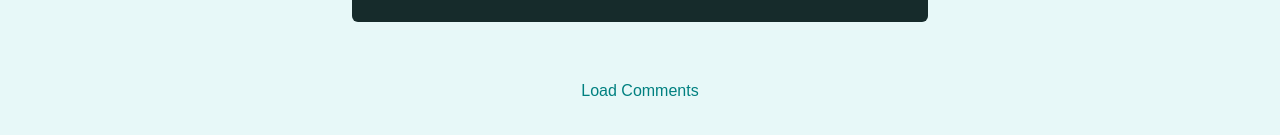
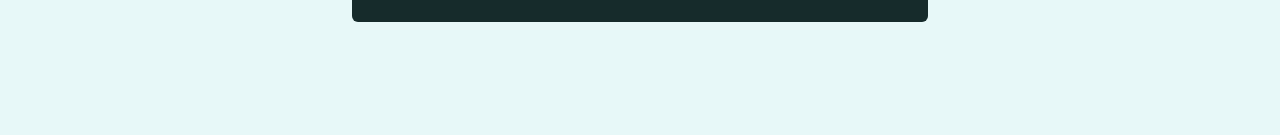
Before and after one commit to Dgvalerio/multi-page-spa-with-router-react-tcg, a React (Create React App) app: page /quotes/q1 in a window 1280 px wide. Shown: the part 355-490 px from the top of the page. Built offline with nearby package versions, Linux system fonts and the light colour scheme; the HTML template or start-up script is replaced by a standard one.

Commit message:
Class 286 - Writing More Flexible Routing Code

```diff
--- a/package.json
+++ b/package.json
@@ -12,7 +12,7 @@
     "@types/react-dom": "^17.0.9",
     "react": "^17.0.1",
     "react-dom": "^17.0.1",
-    "react-router-dom": "^5.2.0",
+    "react-router-dom": "^5.1.2",
     "react-scripts": "4.0.1",
     "typescript": "^4.3.5",
     "web-vitals": "^0.2.4"
@@ -114,7 +114,7 @@
     ]
   },
   "devDependencies": {
-    "@types/react-router-dom": "^5.1.8",
+    "@types/react-router-dom": "^5.1.2",
     "eslint-config-airbnb": "^18.2.1",
     "eslint-config-prettier": "^8.3.0",
     "eslint-plugin-import-helpers": "^1.1.0",
--- a/src/components/quotes/QuoteList.tsx
+++ b/src/components/quotes/QuoteList.tsx
@@ -22,7 +22,10 @@ const QuoteList = ({ quotes }: { quotes: IQuote[] }): JSX.Element => {
   const sortedQuotes = sortQuotes(quotes, isSortingAscending);
 
   const changeSortingHandler = () =>
-    history.push(`/quotes?sort=${isSortingAscending ? 'desc' : 'asc'}`);
+    history.push({
+      pathname: location.pathname,
+      search: `?sort=${isSortingAscending ? 'desc' : 'asc'}`,
+    });
 
   return (
     <>
--- a/src/pages/QuoteDetail.tsx
+++ b/src/pages/QuoteDetail.tsx
@@ -1,11 +1,12 @@
 import React, { FC } from 'react';
-import { Link, Route, useParams } from 'react-router-dom';
+import { Link, Route, useParams, useRouteMatch } from 'react-router-dom';
 
 import Comments from '../components/comments/Comments';
 import HighlightedQuote from '../components/quotes/HighlightedQuote';
 import { DUMMY_QUOTES } from './AllQuotes';
 
 const QuoteDetail: FC = () => {
+  const match = useRouteMatch();
   const { quoteId } = useParams<{ quoteId: string }>();
 
   const quote = DUMMY_QUOTES.find((aQuote) => aQuote.id === quoteId);
@@ -15,14 +16,14 @@ const QuoteDetail: FC = () => {
   return (
     <>
       <HighlightedQuote text={quote?.text} author={quote?.author} />
-      <Route path={`/quotes/${quoteId}`} exact>
+      <Route path={`${match.path}/${quoteId}`} exact>
         <div className="centered">
-          <Link className="btn--flat" to={`/quotes/${quoteId}/comments`}>
+          <Link className="btn--flat" to={`${match.url}/comments`}>
             Load Comments
           </Link>
         </div>
       </Route>
-      <Route path={`/quotes/${quoteId}/comments`}>
+      <Route path={`${match.path}/${quoteId}/comments`}>
         <Comments />
       </Route>
     </>
```
Also changed, not shown: 1 other file (tests, documents, lock files or other folders).
